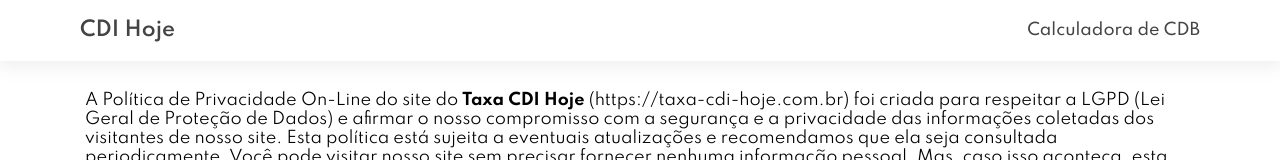
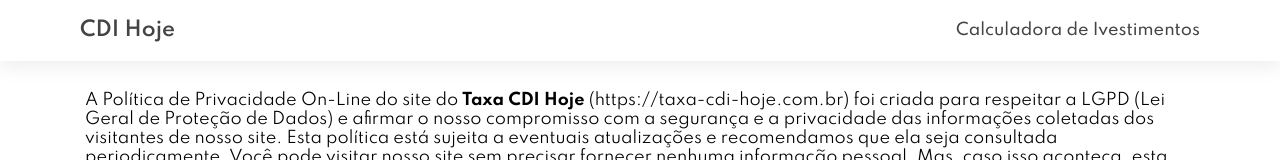
Before and after one commit to eduvvz/taxa-cdi-hoje, a Next.js app: page /policity in a window 1280 px wide. Shown: the top 160 px of the page. Built offline with nearby package versions, Linux system fonts and the light colour scheme.

Commit message:
adjust name of page

```diff
--- a/src/components/Navbar/index.jsx
+++ b/src/components/Navbar/index.jsx
@@ -32,7 +32,7 @@ export default function Navbar() {
           <div>
             <Hidden xs sm md>
               <Link href="/calculadora-de-investimentos">
-                <SLink>Calculadora de CDB</SLink>
+                <SLink>Calculadora de Ivestimentos</SLink>
               </Link>
             </Hidden>
             <Hidden lg xl xxl>
@@ -55,7 +55,7 @@ export default function Navbar() {
               setShowMenu(false);
             }}
           >
-            <SLink>Calculadora de CDB</SLink>
+            <SLink>Calculadora de Investimentos</SLink>
           </MbMenuLink>
         </MobileMenu>
       </ClickAwayListener>
```
